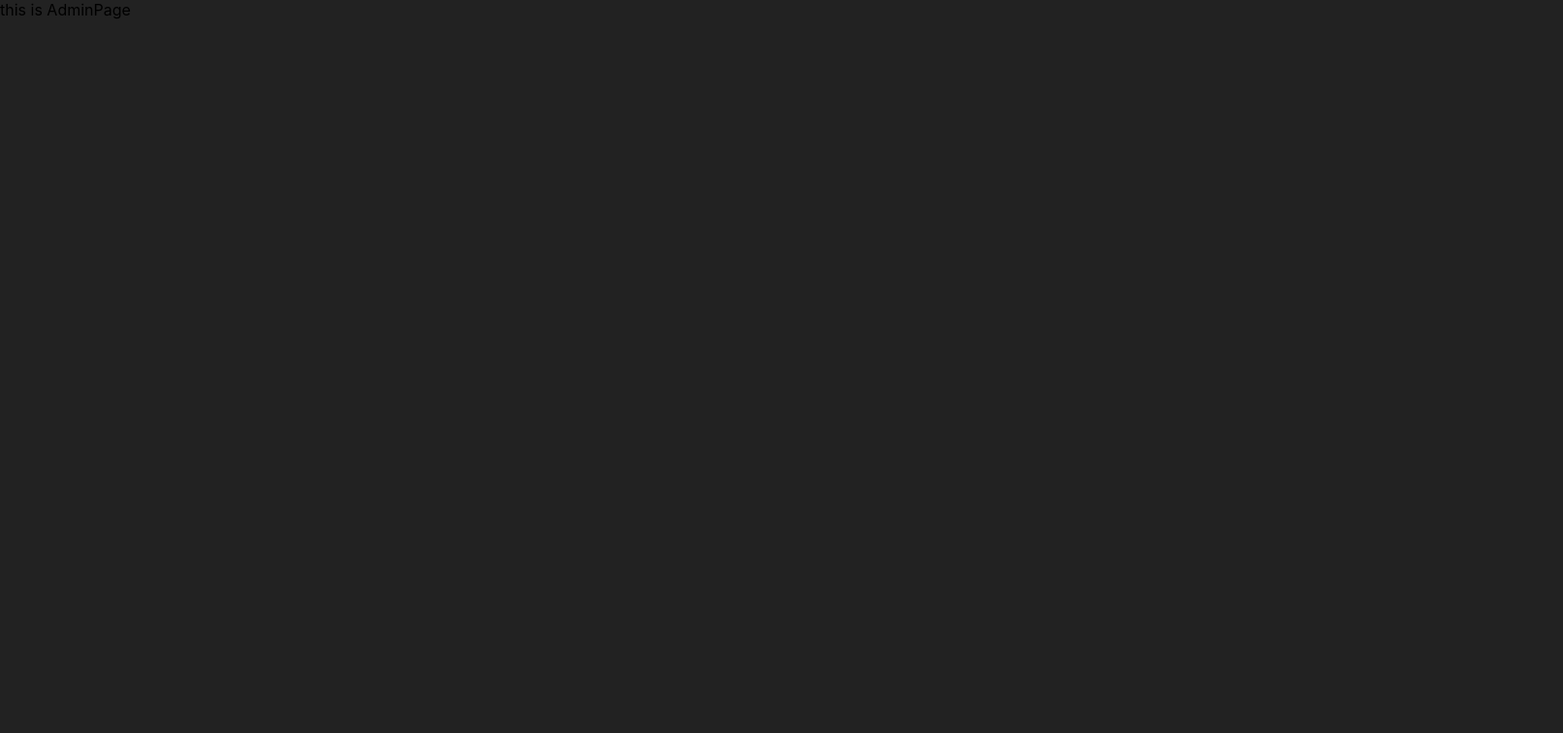
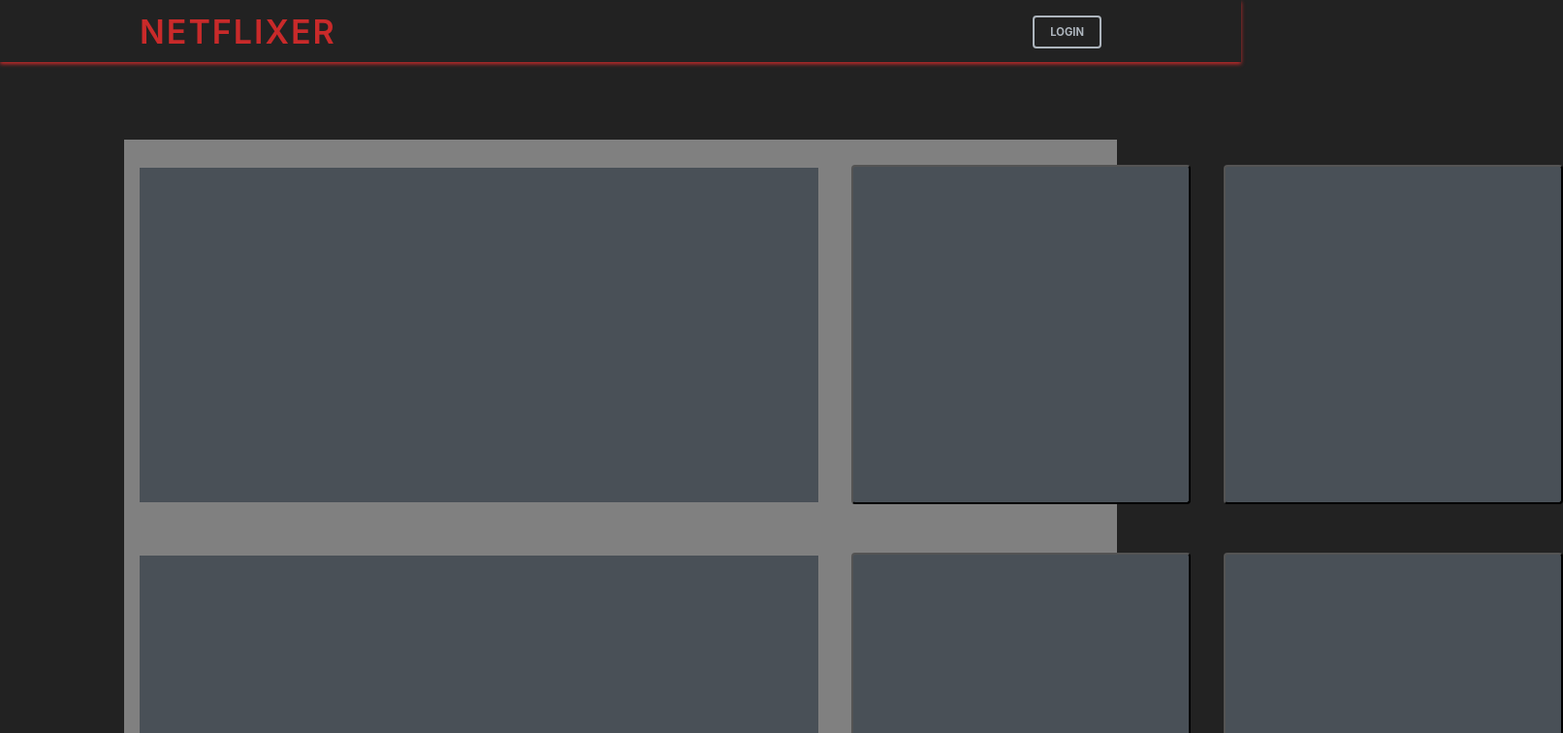
Before and after one commit to dhshffnfn123/Netflixer, a React (Create React App) app in the folder frontend/: page /admin in a window 1280 px wide. Shown: the top 756 px of the page at 97% size, 1612 px wide, since content can reach past the window. Built offline with nearby package versions, Linux system fonts and the light colour scheme.

Commit message:
관리자페이지 UI 구현 중 버튼 디자인 설정필요

```diff
--- /dev/null
+++ b/frontend/src/components/admin/ManagementList.js
@@ -0,0 +1,56 @@
+import React from 'react';
+import styled from 'styled-components';
+import { Link } from 'react-router-dom';
+import palette from '../../lib/styles/palette';
+import Button from '../common/Button';
+import Responsive from '../common/Responsive';
+
+const ManagementListBlock = styled(Responsive)`
+  margin: auto;
+  margin-top: 5rem;
+  height: 800px;
+  background: gray;
+  display: grid;
+  grid-template-columns: 734px 734px;
+`;
+const ChartBox = styled.div`
+  display: flex;
+  justify-content: space-between;
+  flex-wrap: wrap;
+`;
+const ManagementListBox = styled.div`
+  display: flex;
+  justify-content: space-between;
+  flex-wrap: wrap;
+`;
+const ManageButton = styled(Button)`
+  background: ${palette.fontColor};
+  margin-top: 1.8rem;
+  width: 350px;
+  height: 350px;
+`;
+const Chart = styled.div`
+  background: ${palette.fontColor};
+  margin-top: 1.8rem;
+  width: 700px;
+  height: 345px;
+`;
+
+const ManagementList = () => {
+  return (
+    <ManagementListBlock>
+      <ChartBox>
+        <Chart />
+        <Chart />
+      </ChartBox>
+      <ManagementListBox>
+        <ManageButton />
+        <ManageButton />
+        <ManageButton />
+        <ManageButton />
+      </ManagementListBox>
+    </ManagementListBlock>
+  );
+};
+
+export default ManagementList;
--- a/frontend/src/pages/AdminPage.js
+++ b/frontend/src/pages/AdminPage.js
@@ -1,7 +1,14 @@
 import React from 'react';
+import HeaderContainer from '../containers/common/HeaderContainer';
+import ManagementList from '../components/admin/ManagementList';
 
 const AdminPage = () => {
-  return <div>this is AdminPage</div>;
+  return (
+    <>
+      <HeaderContainer />
+      <ManagementList />
+    </>
+  );
 };
 
 export default AdminPage;
```
Also changed, not shown: frontend/src/components/admin/management.js (deleted, +0 -17 lines).
